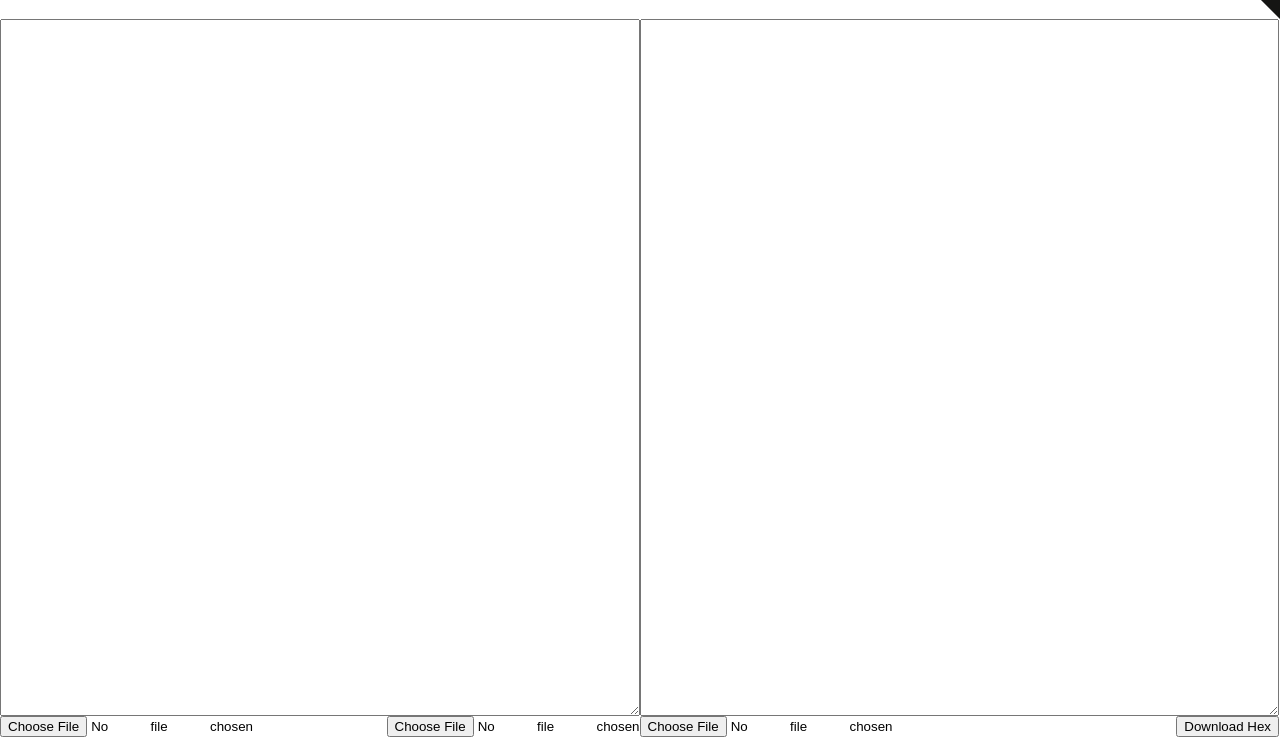
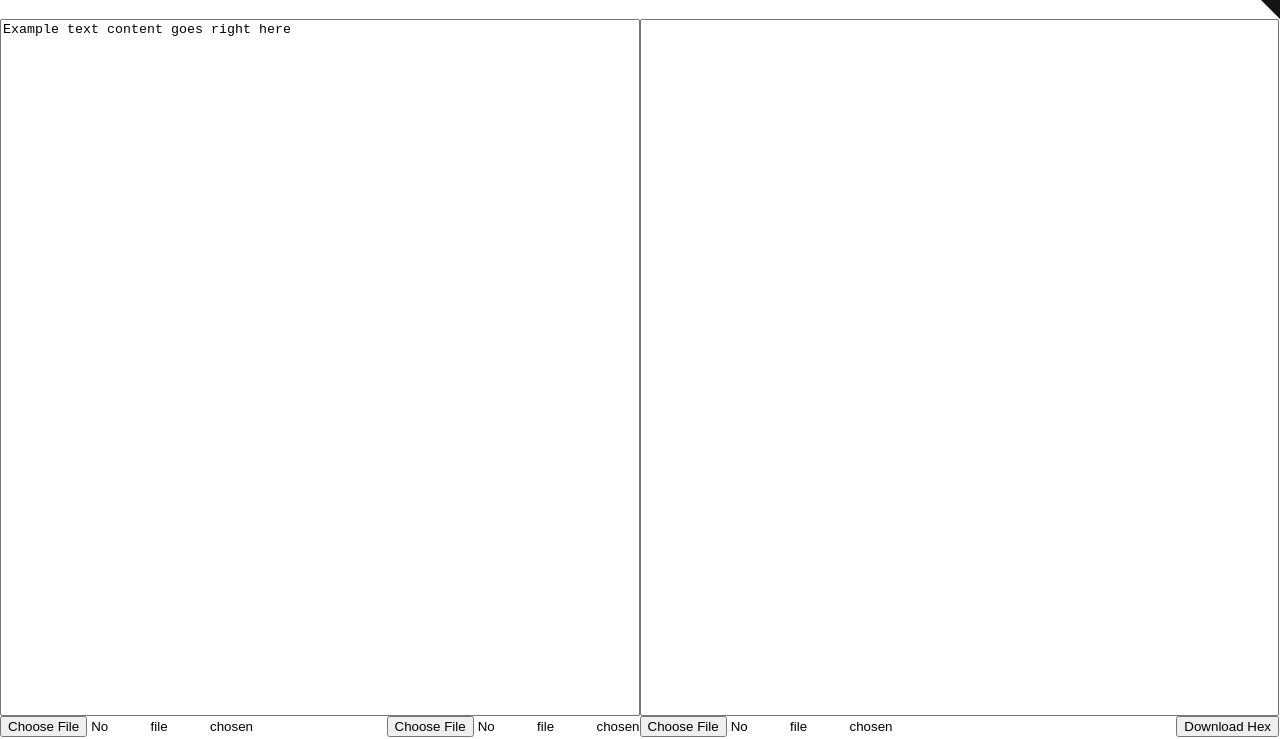
Before and after one commit to anonyco/FastestSmallestTextEncoderDecoder, a plain HTML site: page demoPage.html in a window 1280 px wide. Shown: the part 61-800 px from the top of the page. Drawn offline with Linux system fonts and the light colour scheme.

Commit message:
Update demoPage.html

```diff
--- a/demoPage.html
+++ b/demoPage.html
@@ -6,7 +6,7 @@
 </head><body>
   <center><h1>Fastest Smallest Text Encoder Demo</h1></center>
   <div class="flex-sliced-parent" id="horizontal-textareas">
-    <textarea id="rawText" class="flex-half-side"></textarea>
+    <textarea id="rawText" class="flex-half-side">Example text content goes right here</textarea>
     <textarea id="hexaDecimal" class="flex-half-side"></textarea>
   </div>
   <div class="flex-sliced-parent">
@@ -52,6 +52,7 @@
     }
     textarea.flex-half-side {
       white-space: pre-wrap;
+      resize: none!important;
     }
   </style>
   <script>
```
